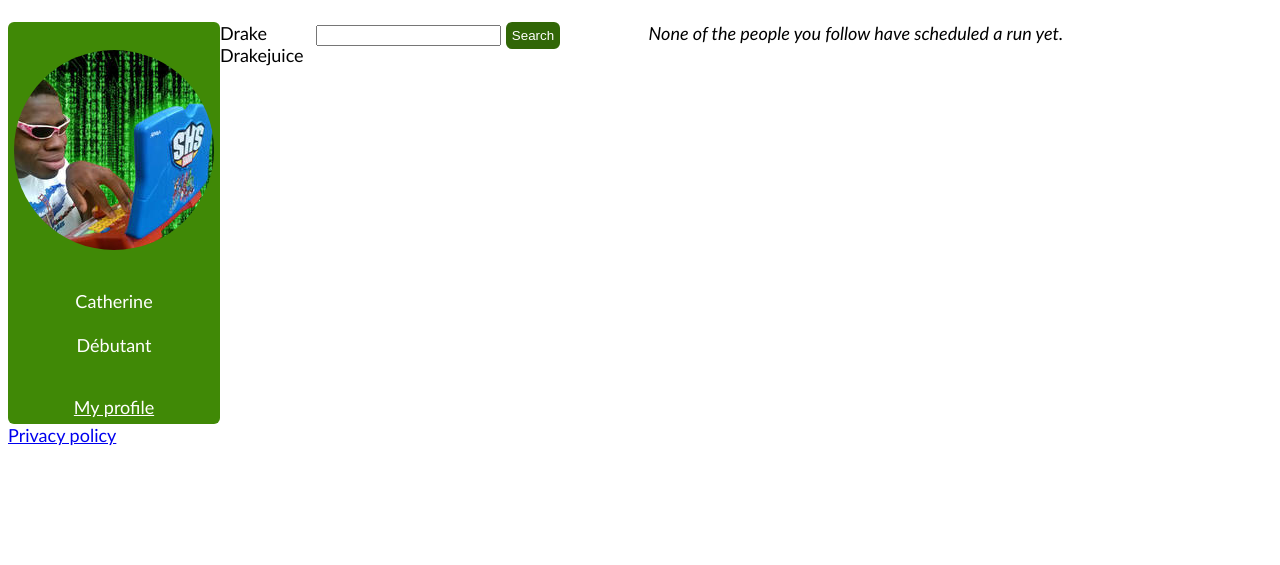
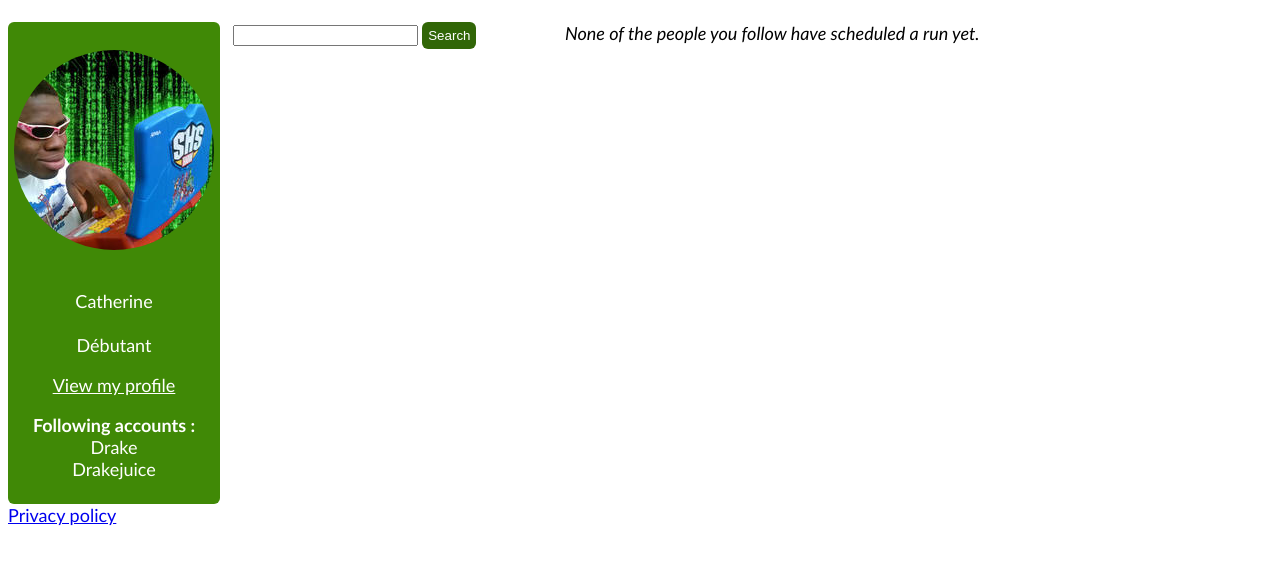
Before and after one commit to Ettotsu/HikePlanner, a PHP site: page /HikePlanner/homepage.php in a window 1280 px wide. Shown: the part 195-760 px from the top of the page. Run offline with PHP 8.4, Linux system fonts and the light colour scheme; a user stored in the database is signed in; data comes from the database, SQL or seed files in the repository; some libraries are stand-ins or nearby versions.

Commit message:
follow dans le side

```diff
--- a/homepage.php
+++ b/homepage.php
@@ -80,11 +80,9 @@
                 echo $var["username"]."<br>".$var["first_name"]."  ".$var["last_name"]."<br>".$var["level"];
                 ?>
                 </p>
+                <a href="profile.php">View my profile</a>
                 <br>
-                <a href="profile.php">My profile</a>
-            </div>
-
-            <div>
+                <p><strong>Following accounts : </strong>
                 <?php
                     $req_follow = $bdd->prepare("SELECT username FROM account
                                                     INNER JOIN follow ON account.id = follow.id_followed
@@ -93,11 +91,13 @@
 
                     foreach($req_follow as $value) {
                         if($value != null) {
-                            echo "<div>".$value["username"]."</div>";
+                            echo "<br>".$value["username"];
                         }
                     }
                 ?>
+                </p>
             </div>
+
 
             <div class="se">
                 <?php
```
